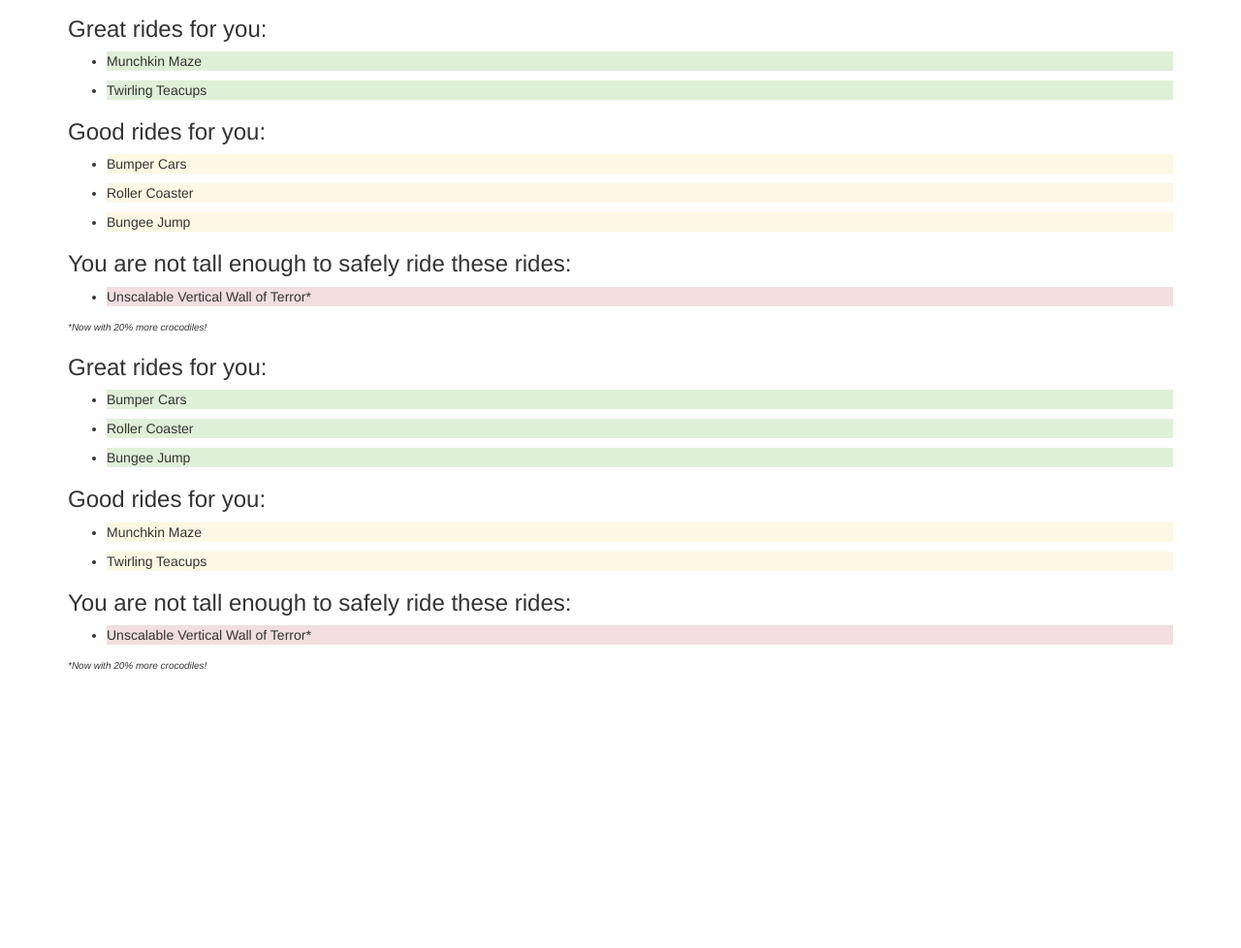
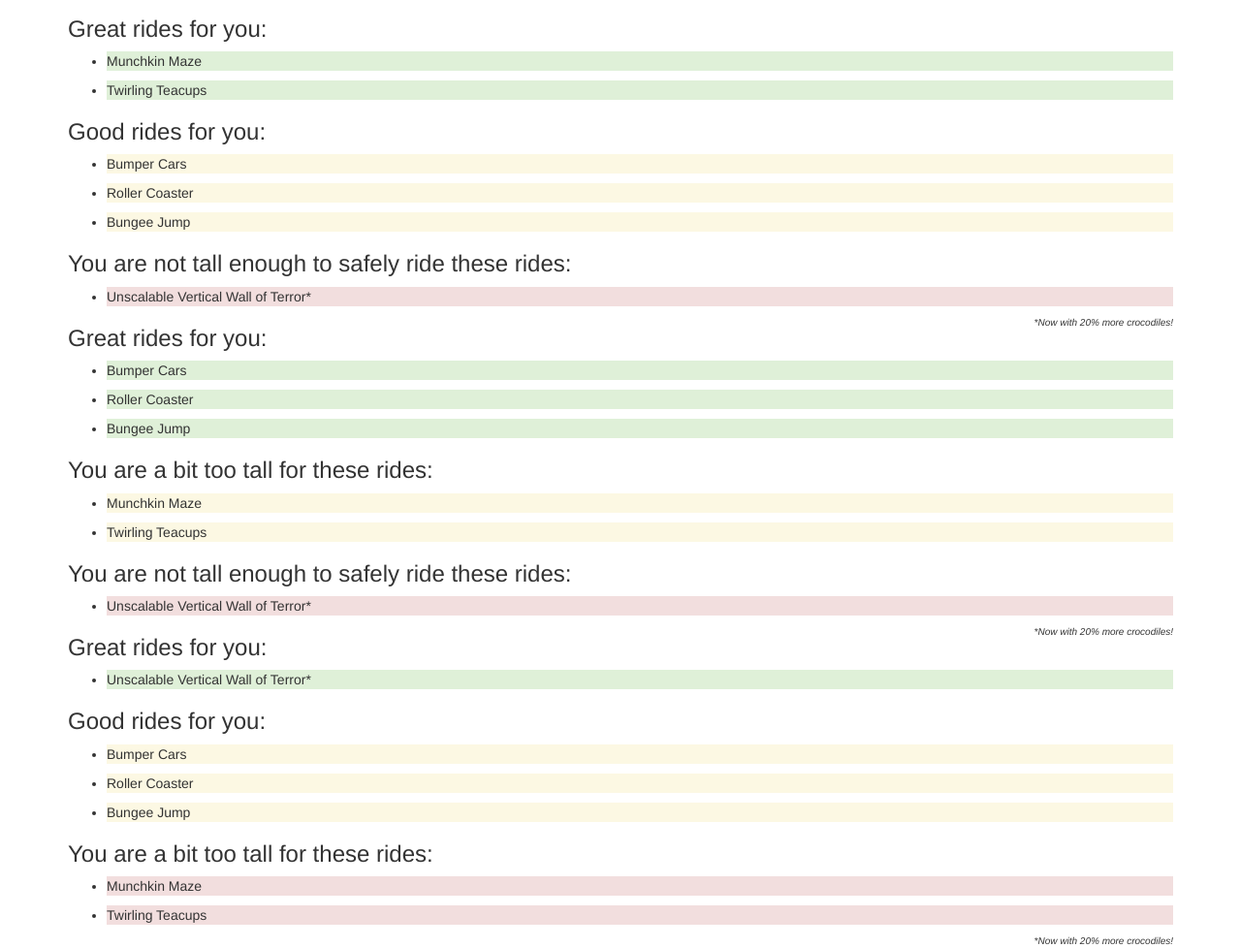
Before and after one commit to k8thedinosaur/amusement-park, a plain HTML site: page index.html in a window 1280 px wide. Shown: the part 93-1071 px from the top of the page at 97% size. Before the commit the page ends 800 px from the top, so only its background shows below. Drawn offline with Linux system fonts and the light colour scheme.

Commit message:
arrange and style text to meet all conditions for each group

```diff
--- a/css/styles.css
+++ b/css/styles.css
@@ -5,4 +5,5 @@
 .crocs {
   font-size: x-small;
   font-style: italic;
+  float:right;
 }
--- a/index.html
+++ b/index.html
@@ -13,6 +13,7 @@
         <h1>Safety first!</h1>
         <p>Are you wondering which rides at (f)UNamusment Park may be the best fit for you based on your height?</p>
       </div>
+
       <div id="under5">
         <h3>Great rides for you:</h3>
         <ul>
@@ -35,6 +36,7 @@
       </div>
 
       <div id="over5under7">
+
         <h3>Great rides for you:</h3>
         <ul>
           <li class="bumper-cars bg-success"><p>Bumper Cars</p></li>
@@ -42,7 +44,7 @@
           <li class="bungee-jump bg-success"><p>Bungee Jump</p></li>
         </ul>
 
-        <h3>Good rides for you:</h3>
+        <h3>You are a bit too tall for these rides:</h3>
         <ul>
           <li class="munchkin-maze bg-warning"><p>Munchkin Maze</p></li>
           <li class="twirling-teacups bg-warning"><p>Twirling Teacups</p></li>
@@ -54,11 +56,28 @@
         </ul>
         <p><span class="crocs">*Now with 20% more crocodiles!</span></p>
       </div>
+
+      <div id="over7">
+        <h3>Great rides for you:</h3>
+        <ul>
+          <li class="unscalable-wall bg-success"><p></p>Unscalable Vertical Wall of Terror*</p></li>
+        </ul>
+        <h3>Good rides for you:</h3>
+        <ul>
+          <li class="bumper-cars bg-warning"><p>Bumper Cars</p></li>
+          <li class="roller-coaster bg-warning"><p>Roller Coaster</p></li>
+          <li class="bungee-jump bg-warning"><p>Bungee Jump</p></li>
+        </ul>
+
+        <h3>You are a bit too tall for these rides:</h3>
+        <ul>
+          <li class="munchkin-maze bg-danger"><p>Munchkin Maze</p></li>
+          <li class="twirling-teacups bg-danger"><p>Twirling Teacups</p></li>
+        </ul>
+
+        <p><span class="crocs">*Now with 20% more crocodiles!</span></p>
       </div>
 
-      <div id="over7">
-
-      </div>
     </div>
   </body>
 </html>
```
